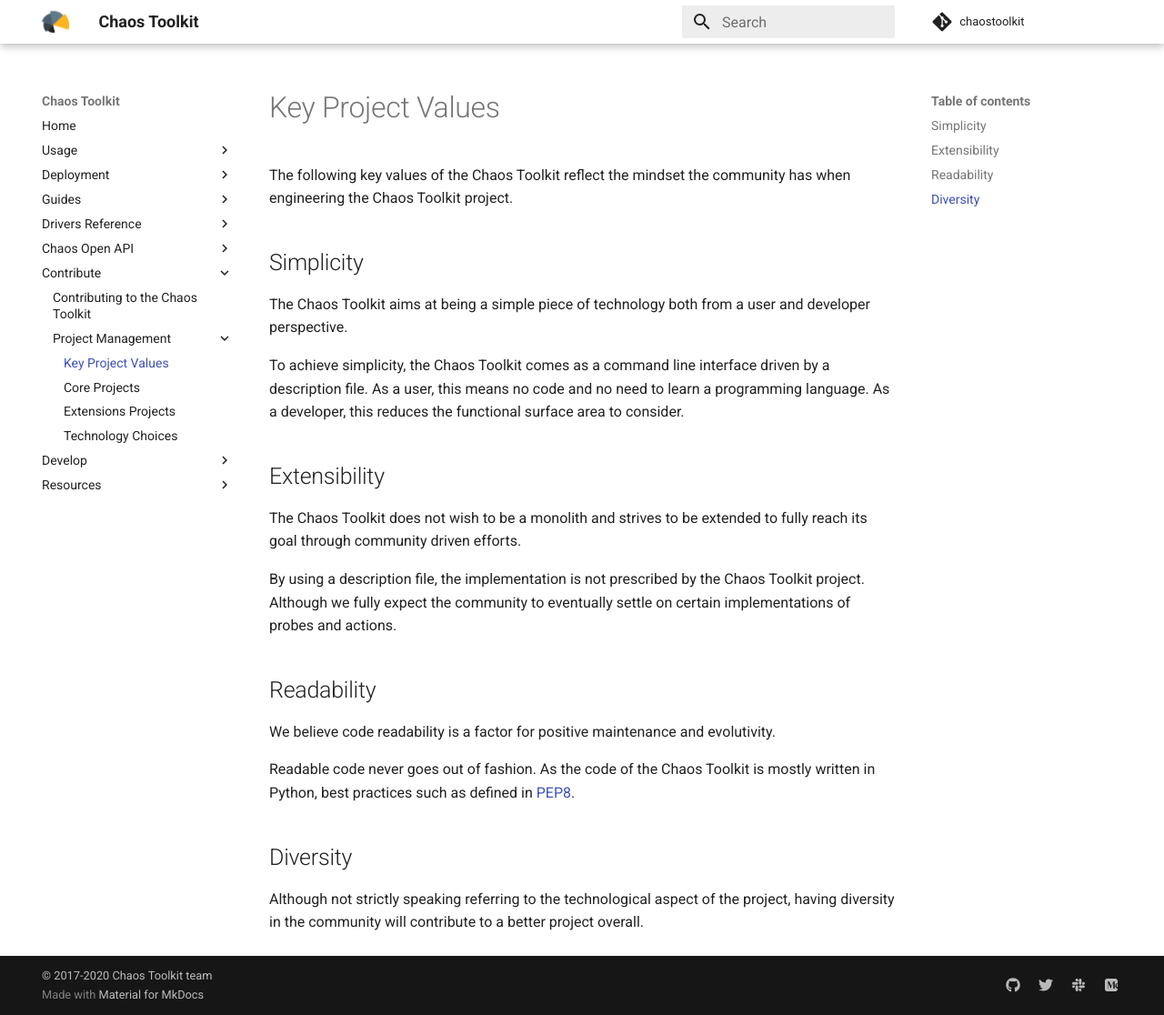
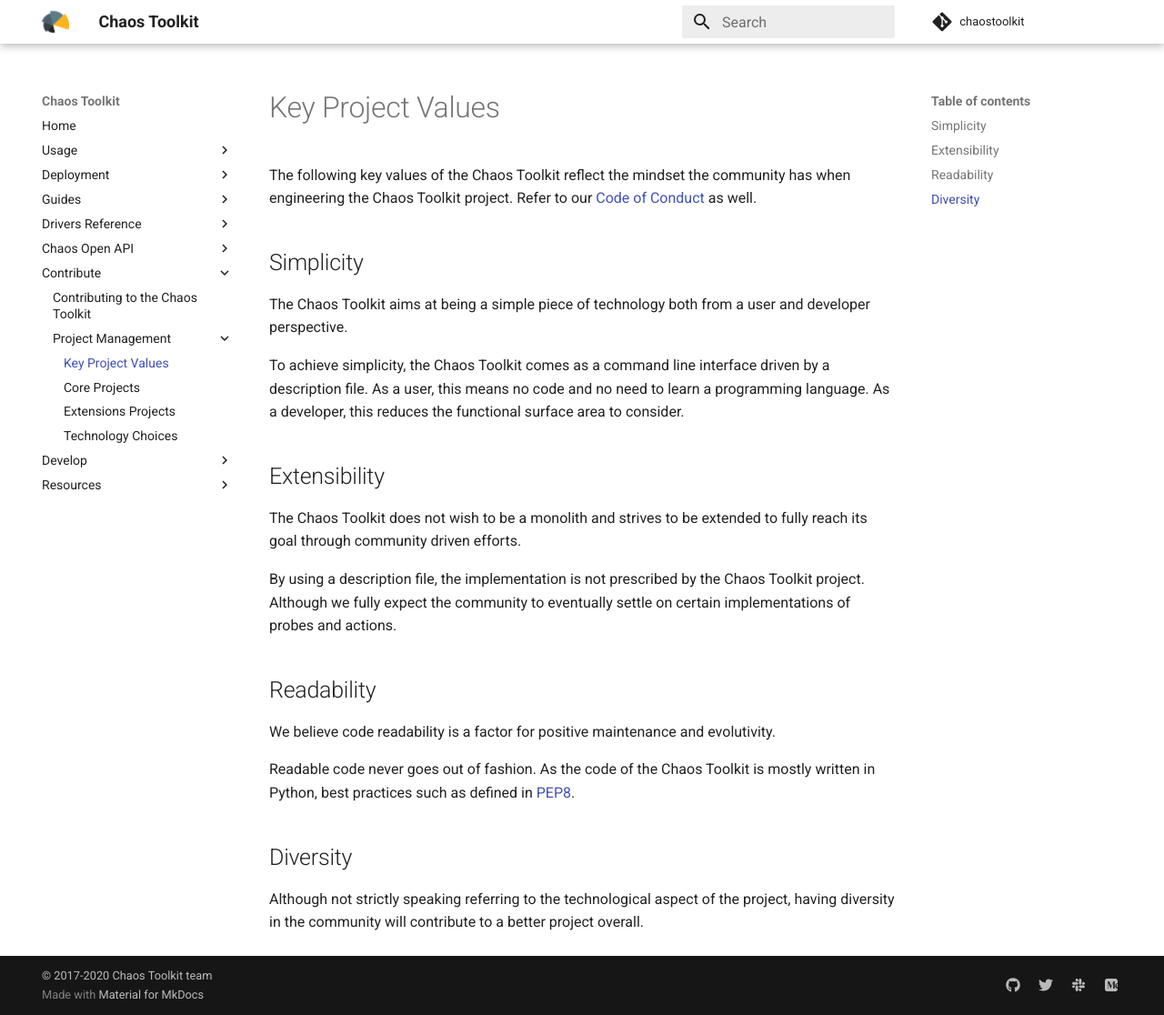
Before and after one commit to chaostoolkit/chaostoolkit-documentation, an MkDocs documentation site: the page built from sources/reference/developing/values.md, in a window 1280 px wide and 1116 px high. Shown: the whole window at 91% size. Built offline with MkDocs 1.6.1 and Material for MkDocs 9.7.7, drawn with Linux system fonts in a browser that asks for light colours; comment, search, counter and statistics services are not loaded.

Commit message:
Link to code of conduct
Signed-off-by: Sylvain Hellegouarch <sh@defuze.org>

```diff
--- a/sources/reference/developing/values.md
+++ b/sources/reference/developing/values.md
@@ -1,7 +1,10 @@
 # Key Project Values
 
 The following key values of the Chaos Toolkit reflect the mindset the community
-has when engineering the Chaos Toolkit project.
+has when engineering the Chaos Toolkit project. Refer to our
+[Code of Conduct][code] as well.
+
+[code]: https://github.com/chaostoolkit/chaostoolkit/blob/master/CODE_OF_CONDUCT.md
 
 ## Simplicity
 
```
